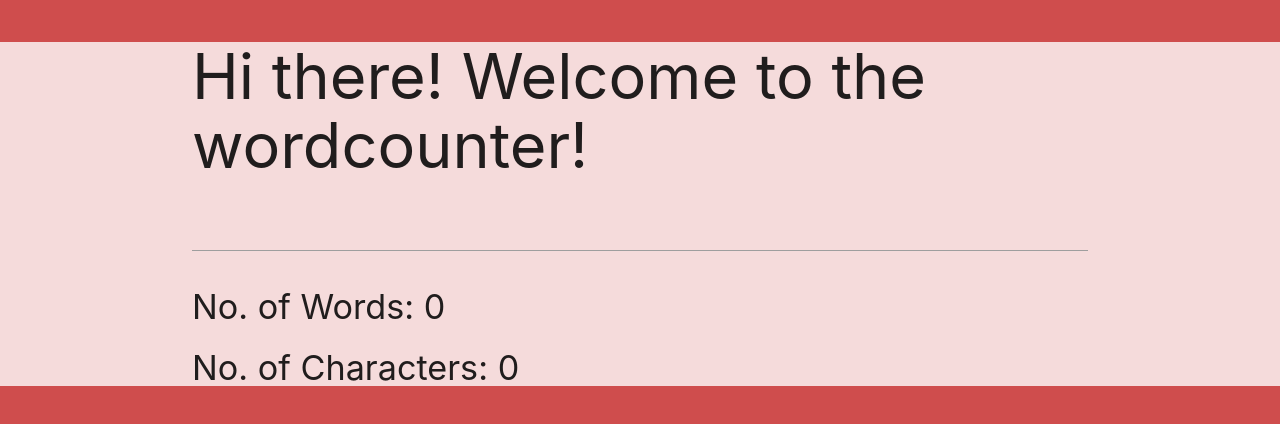
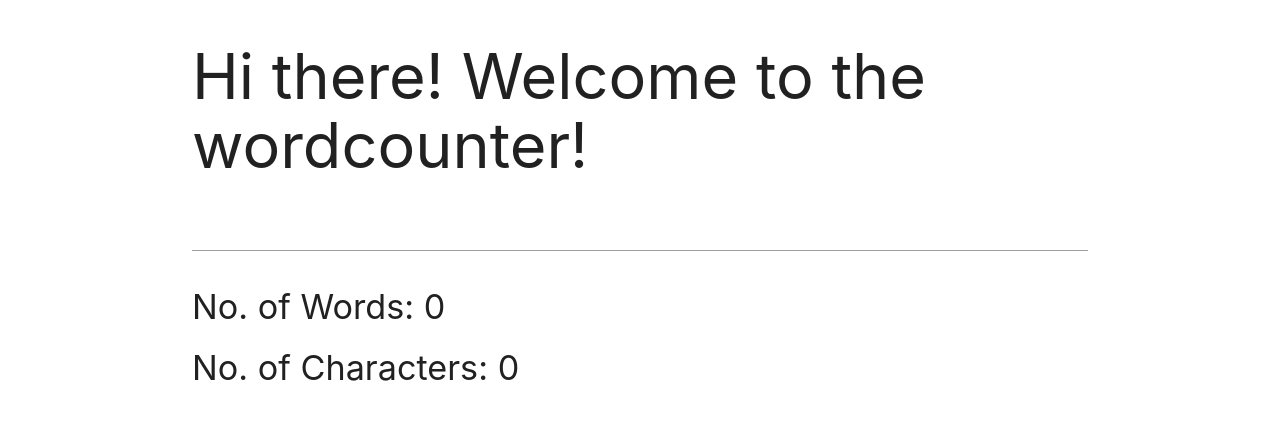
Before and after one commit to nishihere19/Word-counter, a plain HTML site: page index.html in a window 1280 px wide. Drawn offline with nearby package versions, Linux system fonts and the light colour scheme.

Commit message:
Update index.html

```diff
--- a/index.html
+++ b/index.html
@@ -23,7 +23,6 @@
   -moz-osx-font-smoothing: grayscale;
   background: url(./img/bgImage.jpg);
   background-size: 100%;
-  background-color: #cf4d4d;
   background-position: bottom;
   min-height: 100%;
 }
```
